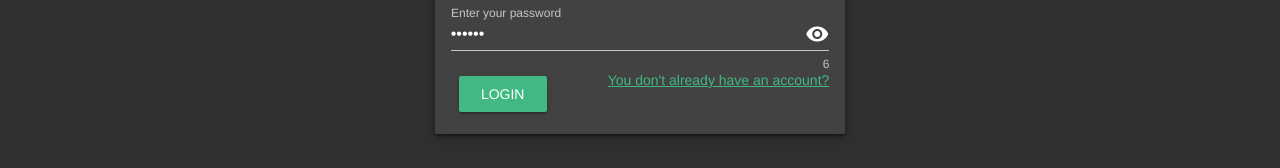
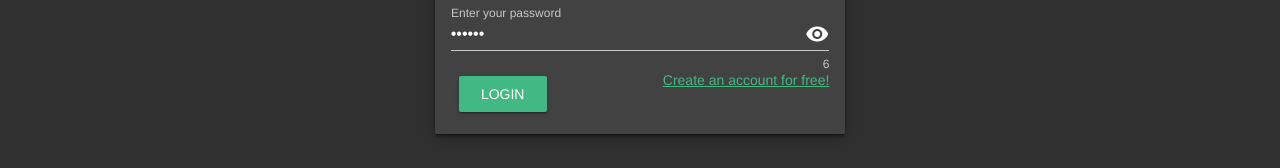
Before and after one commit to maxblanch/GLO-2005, a Vue app in the folder frontend/: page /#/login in a window 1280 px wide. Shown: the part 466-634 px from the top of the page. Built offline with nearby package versions, Linux system fonts and the light colour scheme.

Commit message:
refactored

```diff
--- a/frontend/src/components/LogInView.vue
+++ b/frontend/src/components/LogInView.vue
@@ -39,7 +39,7 @@
                     >Login</v-btn
                   >
                   <router-link to="/signup"
-                    >You don't already have an account?</router-link
+                    >Create an account for free!</router-link
                   >
                 </v-layout>
               </v-form>
--- a/frontend/src/components/SignUpView.vue
+++ b/frontend/src/components/SignUpView.vue
@@ -112,6 +112,9 @@
                     }"
                     >Sign Up</v-btn
                   >
+                  <router-link to="/login"
+                  >Already have an account?</router-link
+                  >
                 </v-layout>
               </v-form>
             </div>
--- a/frontend/src/components/ToolBar.vue
+++ b/frontend/src/components/ToolBar.vue
@@ -107,7 +107,7 @@ export default {
       drawer: false,
       items: [
         { title: "Home", icon: "dashboard", route: "/" },
-        { title: "Search", icon: "search", route: "/search" },
+        // { title: "Search", icon: "search", route: "/search" },
         {
           title: "All Cities",
           icon: "location_city",
```
